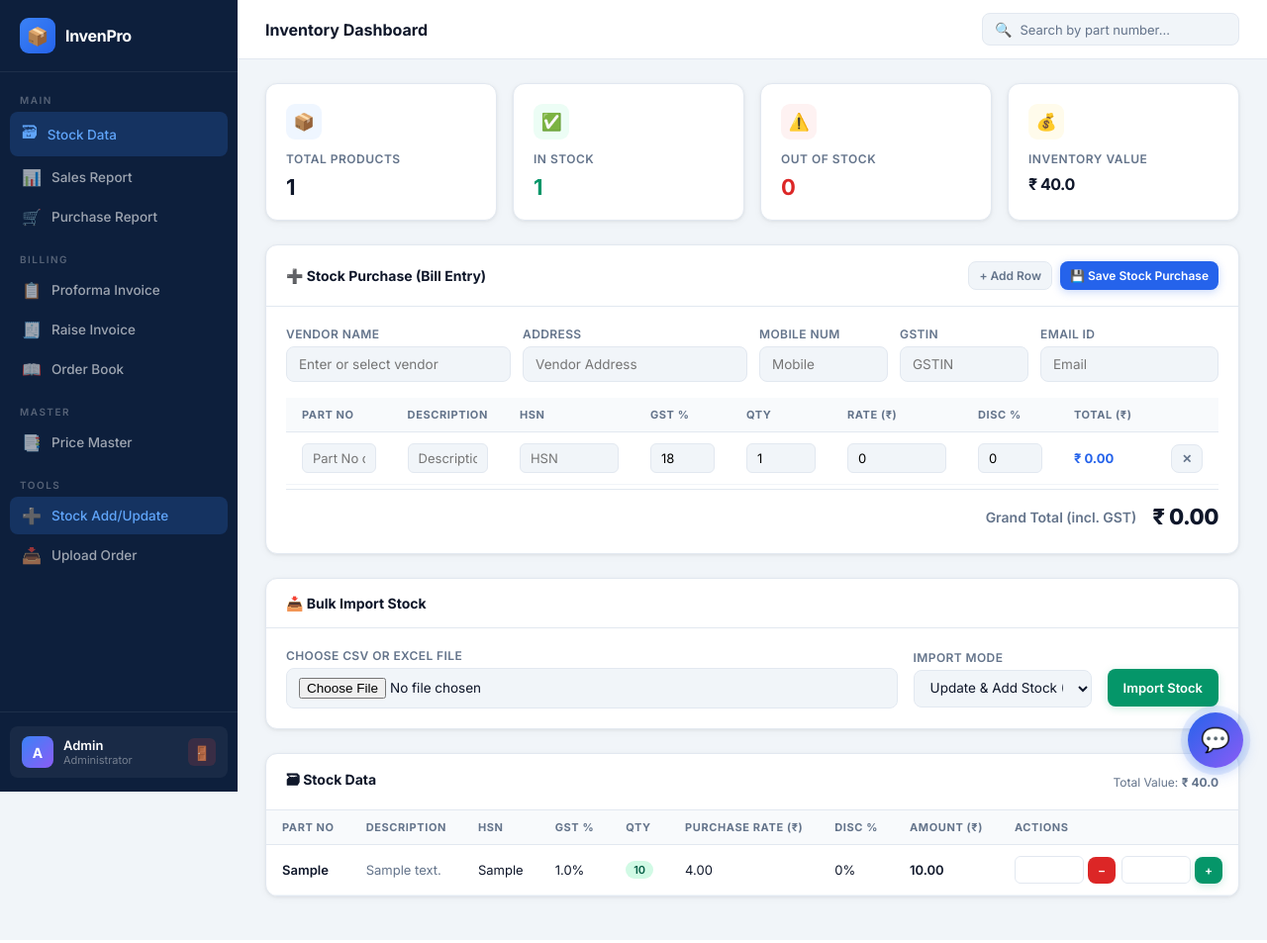
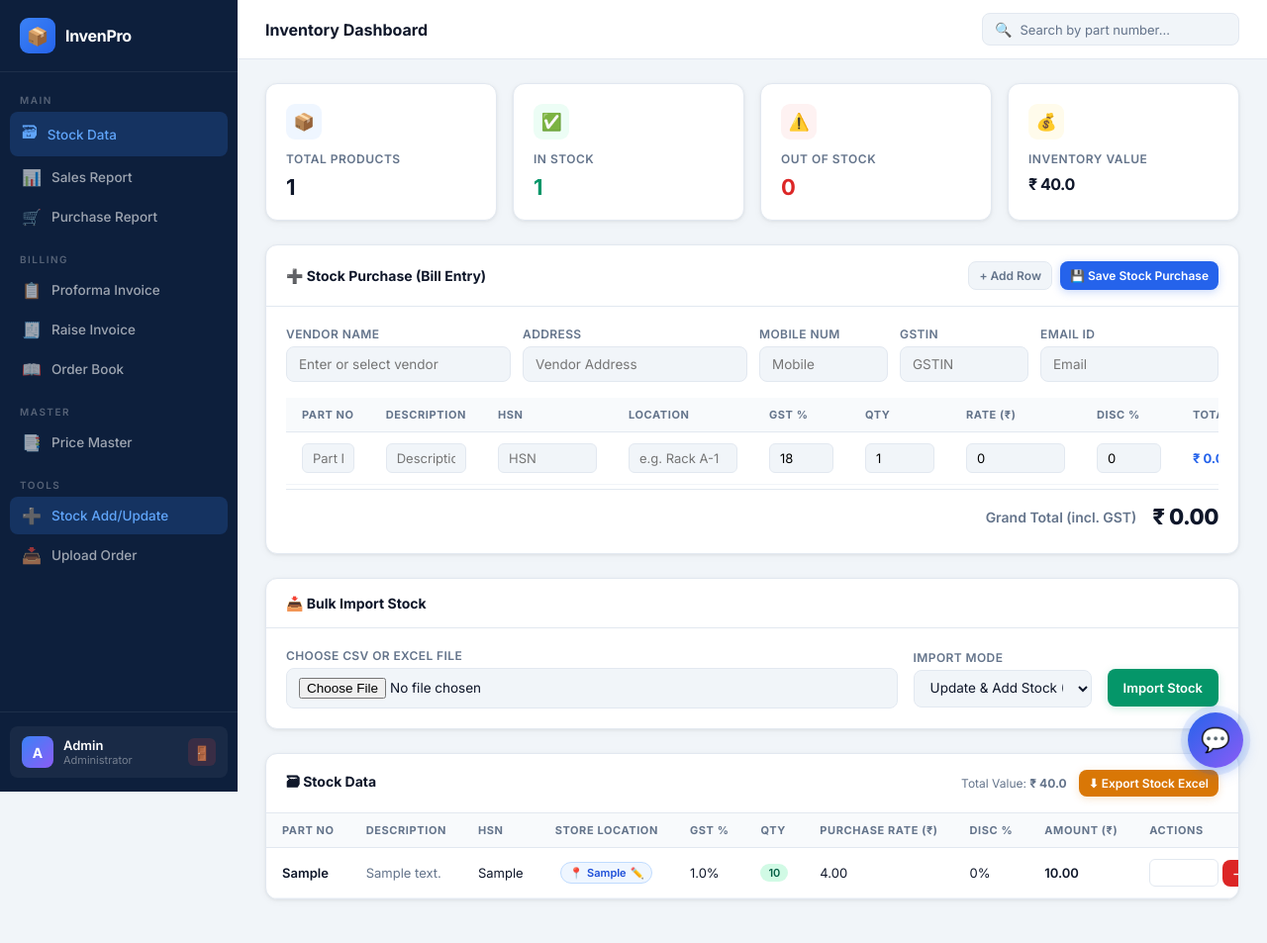
Before and after one commit to Kajalthombare/inventory-app, a FastAPI app: page / in a window 1280 px wide. Shown: the whole page at 99% size. Run offline with FastAPI, Linux system fonts and the light colour scheme; the visitor is signed in with stand-in values (Sample User, id 1); tables that the repository leaves empty hold one stand-in row (values such as "Sample post"); data that the repository does not hold is empty.

Commit message:
Add store location column for products and stock Excel export feature

```diff
--- a/main.py
+++ b/main.py
@@ -11,7 +11,7 @@ from datetime import datetime
 from fastapi.responses import FileResponse
 import pdfkit
 from openpyxl import Workbook
-from openpyxl.styles import Font, Alignment, Border, Side
+from openpyxl.styles import Font, Alignment, Border, Side, PatternFill
 
 from fastapi.responses import HTMLResponse
 from database import Base
@@ -63,13 +63,14 @@ def auto_import_inventory():
         except Exception:
             db.rollback()
 
-        # Add vendor details to products table
+        # Add vendor details & location to products table
         for col, col_type in [
             ("vendor_name", "VARCHAR(255)"),
             ("vendor_address", "VARCHAR(255)"),
             ("vendor_mobile", "VARCHAR(50)"),
             ("vendor_gstin", "VARCHAR(50)"),
-            ("vendor_email", "VARCHAR(255)")
+            ("vendor_email", "VARCHAR(255)"),
+            ("location", "VARCHAR(100)")
         ]:
             try:
                 db.execute(_text(f"ALTER TABLE products ADD COLUMN {col} {col_type}"))
@@ -90,16 +91,18 @@ def auto_import_inventory():
                     rate     = float(row.get("Rate", 0) or 0)
                     discount = float(row.get("Discount", 0) or 0)
                     amount   = ((qty * rate) - (qty * rate * discount / 100)) if qty > 0 else 0.0
+                    loc = str(row.get("Location", row.get("location", "")) or "").strip()
                     db.execute(_text("""
-                        INSERT INTO products (part_no, description, hsn, gst, quantity, rate, discount, amount)
-                        VALUES (:pn, :desc, :hsn, :gst, :qty, :rate, :disc, :amt)
+                        INSERT INTO products (part_no, description, hsn, gst, quantity, rate, discount, amount, location)
+                        VALUES (:pn, :desc, :hsn, :gst, :qty, :rate, :disc, :amt, :loc)
                     """), {
                         "pn":   str(row.get("Part No", "")).strip(),
                         "desc": str(row.get("Description", "")).strip(),
                         "hsn":  str(row.get("HSN", "")).strip(),
                         "gst":  float(row.get("GST", 18) or 18),
                         "qty":  qty, "rate": rate, "disc": discount,
-                        "amt":  round(amount, 2)
+                        "amt":  round(amount, 2),
+                        "loc":  loc
                     })
                 db.commit()
                 print(f"✅ Auto-imported inventory.xlsx ({len(df)} products)")
@@ -195,6 +198,7 @@ class Product(Base):
     rate = Column(Float)
     discount = Column(Float)
     amount = Column(Float)
+    location = Column(String(100), nullable=True, default="")
     vendor_name = Column(String(255), nullable=True)
     vendor_address = Column(String(255), nullable=True)
     vendor_mobile = Column(String(50), nullable=True)
@@ -375,7 +379,8 @@ def home(request: Request, page: int = 1, q: str = ""):
     if q_clean:
         query = query.filter(
             (func.upper(Product.part_no).like(f"%{q_clean}%")) |
-            (func.upper(Product.description).like(f"%{q_clean}%"))
+            (func.upper(Product.description).like(f"%{q_clean}%")) |
+            (func.upper(Product.location).like(f"%{q_clean}%"))
         )
 
     ordered_query = query.order_by(
@@ -626,6 +631,7 @@ def upload_stock(file: UploadFile = File(...), mode: str = Form("append")):
             vendor_mobile = str(row.get("VENDOR MOBILE", row.get("MOBILE", ""))).strip()
             vendor_gstin = str(row.get("VENDOR GSTIN", row.get("GSTIN", ""))).strip()
             vendor_email = str(row.get("VENDOR EMAIL", row.get("EMAIL", ""))).strip()
+            location = str(row.get("LOCATION", row.get("STORE LOCATION", row.get("RACK", row.get("SHELF", row.get("BIN", row.get("PLACE", ""))))))).strip()
 
             amount = (qty * rate) - ((qty * rate) * (discount / 100)) if qty > 0 else 0.0
 
@@ -640,6 +646,8 @@ def upload_stock(file: UploadFile = File(...), mode: str = Form("append")):
                 if discount > 0:
                     existing.discount = discount
                 existing.amount = (existing.quantity * existing.rate) - ((existing.quantity * existing.rate) * (existing.discount / 100))
+                if location:
+                    existing.location = location
                 if vendor_name:
                     existing.vendor_name = vendor_name
                 if vendor_address:
@@ -660,6 +668,7 @@ def upload_stock(file: UploadFile = File(...), mode: str = Form("append")):
                     rate=rate,
                     discount=discount,
                     amount=round(amount, 2),
+                    location=location,
                     vendor_name=vendor_name,
                     vendor_address=vendor_address,
                     vendor_mobile=vendor_mobile,
@@ -677,6 +686,167 @@ def upload_stock(file: UploadFile = File(...), mode: str = Form("append")):
         return {"error": str(e)}, 500
     finally:
         db.close()
+
+
+@app.post("/update_location/{product_id}")
+async def update_product_location(product_id: int, request: Request):
+    data = await request.json()
+    new_location = str(data.get("location", "")).strip()
+    db = SessionLocal()
+    try:
+        product = db.query(Product).filter(Product.id == product_id).first()
+        if not product:
+            return {"error": "Product not found"}
+        product.location = new_location
+        db.commit()
+        return {"ok": True, "location": new_location}
+    except Exception as e:
+        db.rollback()
+        return {"error": str(e)}
+    finally:
+        db.close()
+
+
+@app.get("/export_stock_excel")
+def export_stock_excel(q: str = Query("")):
+    db = SessionLocal()
+    try:
+        from sqlalchemy import func
+        q_clean = q.strip().upper()
+        query = db.query(Product)
+        if q_clean:
+            query = query.filter(
+                (func.upper(Product.part_no).like(f"%{q_clean}%")) |
+                (func.upper(Product.description).like(f"%{q_clean}%")) |
+                (func.upper(Product.location).like(f"%{q_clean}%"))
+            )
+
+        products = query.order_by(Product.part_no.asc()).all()
+
+        wb = Workbook()
+        ws = wb.active
+        ws.title = "Stock Inventory"
+
+        # Enable grid lines
+        ws.views.sheetView[0].showGridLines = True
+
+        # Header style
+        header_font = Font(name="Calibri", size=11, bold=True, color="FFFFFF")
+        header_fill = PatternFill(start_color="1E293B", end_color="1E293B", fill_type="solid")
+        header_align = Alignment(horizontal="center", vertical="center", wrap_text=True)
+
+        headers = [
+            "Part No", "Description", "HSN", "GST %",
+            "Quantity", "Stock Status", "Purchase Rate (₹)",
+            "Discount %", "Taxable Amount (₹)", "Store Location", "Vendor Name"
+        ]
+
+        ws.append(headers)
+
+        for col_num in range(1, len(headers) + 1):
+            cell = ws.cell(row=1, column=col_num)
+            cell.font = header_font
+            cell.fill = header_fill
+            cell.alignment = header_align
+
+        total_qty = 0
+        total_value = 0.0
+        in_stock_count = 0
+        out_stock_count = 0
+
+        data_row_border = Border(
+            left=Side(style='thin', color='E2E8F0'),
+            right=Side(style='thin', color='E2E8F0'),
+            top=Side(style='thin', color='E2E8F0'),
+            bottom=Side(style='thin', color='E2E8F0')
+        )
+
+        for p in products:
+            qty = int(p.quantity or 0)
+            rate = float(p.rate or 0.0)
+            discount = float(p.discount or 0.0)
+            amt = float(p.amount or 0.0)
+            if qty <= 0:
+                amt = 0.0
+                status = "Out of Stock"
+                out_stock_count += 1
+            elif qty < 5:
+                status = "Low Stock"
+                in_stock_count += 1
+                total_qty += qty
+                total_value += amt
+            else:
+                status = "In Stock"
+                in_stock_count += 1
+                total_qty += qty
+                total_value += amt
+
+            row_data = [
+                p.part_no or "",
+                p.description or "",
+                p.hsn or "",
+                f"{p.gst or 18}%",
+                qty,
+                status,
+                round(rate, 2),
+                f"{discount}%",
+                round(amt, 2),
+                p.location or "Unassigned",
+                p.vendor_name or ""
+            ]
+            ws.append(row_data)
+
+            r_idx = ws.max_row
+            ws.cell(row=r_idx, column=1).alignment = Alignment(horizontal="left")
+            ws.cell(row=r_idx, column=2).alignment = Alignment(horizontal="left")
+            ws.cell(row=r_idx, column=3).alignment = Alignment(horizontal="center")
+            ws.cell(row=r_idx, column=4).alignment = Alignment(horizontal="center")
+            ws.cell(row=r_idx, column=5).alignment = Alignment(horizontal="right")
+            ws.cell(row=r_idx, column=6).alignment = Alignment(horizontal="center")
+            ws.cell(row=r_idx, column=7).alignment = Alignment(horizontal="right")
+            ws.cell(row=r_idx, column=8).alignment = Alignment(horizontal="center")
+            ws.cell(row=r_idx, column=9).alignment = Alignment(horizontal="right")
+            ws.cell(row=r_idx, column=10).alignment = Alignment(horizontal="center")
+            ws.cell(row=r_idx, column=11).alignment = Alignment(horizontal="left")
+
+            for col_idx in range(1, 12):
+                ws.cell(row=r_idx, column=col_idx).border = data_row_border
+
+        ws.append([])
+
+        summary_title_font = Font(name="Calibri", size=11, bold=True)
+        ws.append(["Stock Summary"])
+        ws.cell(row=ws.max_row, column=1).font = summary_title_font
+
+        ws.append(["Total Unique Products", len(products)])
+        ws.append(["In Stock Items", in_stock_count])
+        ws.append(["Out of Stock Items", out_stock_count])
+        ws.append(["Total Stock Quantity", total_qty])
+        ws.append(["Total Inventory Valuation (₹)", round(total_value, 2)])
+
+        for col in ws.columns:
+            max_len = 0
+            col_letter = col[0].column_letter
+            for cell in col:
+                val = str(cell.value or '')
+                if len(val) > max_len:
+                    max_len = len(val)
+            ws.column_dimensions[col_letter].width = max(max_len + 3, 12)
+
+        output = io.BytesIO()
+        wb.save(output)
+        output.seek(0)
+
+        filename = "stock_inventory.xlsx" if not q_clean else f"stock_inventory_{q_clean}.xlsx"
+
+        return StreamingResponse(
+            output,
+            media_type="application/vnd.openxmlformats-officedocument.spreadsheetml.sheet",
+            headers={"Content-Disposition": f"attachment; filename={filename}"}
+        )
+    finally:
+        db.close()
+
 
 
 # ---------------- ADD PRODUCT ----------------
@@ -746,6 +916,7 @@ def add_product(
     quantity: int = Form(...),
     rate: float = Form(...),
     discount: float = Form(0),
+    location: str = Form(None),
     vendor_name: str = Form(None),
     vendor_address: str = Form(None),
     vendor_mobile: str = Form(None),
@@ -819,7 +990,9 @@ def add_product(
                 (existing.quantity * existing.rate) * (existing.discount / 100)
             )
 
-        # Update vendor details
+        # Update vendor details and location
+        if location and location.strip():
+            existing.location = location.strip()
         if vendor_name and vendor_name.strip():
             existing.vendor_name = vendor_name.strip()
             existing.vendor_address = vendor_address.strip() if vendor_address else ""
@@ -845,6 +1018,7 @@ def add_product(
             rate=rate,
             discount=discount,
             amount=amount,
+            location=location.strip() if (location and location.strip()) else "",
             vendor_name=vendor_name.strip() if (vendor_name and vendor_name.strip()) else "",
             vendor_address=vendor_address.strip() if vendor_address else "",
             vendor_mobile=vendor_mobile.strip() if vendor_mobile else "",
@@ -933,6 +1107,7 @@ async def add_purchase_bill(request: Request):
 
         # Update or Create Product Stock
         existing = db.query(Product).filter(Product.part_no == part_no).first()
+        item_loc = str(item.get("location", "") or "").strip()
         if existing:
             existing.quantity += qty
             if rate > 0:
@@ -943,6 +1118,8 @@ async def add_purchase_bill(request: Request):
                 existing.hsn = hsn
             existing.gst = gst
             existing.discount = discount
+            if item_loc:
+                existing.location = item_loc
 
             # Recalculate amount
             if existing.quantity <= 0:
@@ -976,6 +1153,7 @@ async def add_purchase_bill(request: Request):
                 rate=rate,
                 discount=discount,
                 amount=round(amount, 2),
+                location=item_loc,
                 vendor_name=vendor_name,
                 vendor_address=vendor_address,
                 vendor_mobile=vendor_mobile,
@@ -1011,6 +1189,7 @@ def get_price(part_no: str):
         "rate": rate,
         "hsn": hsn,
         "description": description,
+        "location": prod.location if (prod and prod.location) else "",
         "vendor_name": prod.vendor_name if prod else "",
         "vendor_address": prod.vendor_address if prod else "",
         "vendor_mobile": prod.vendor_mobile if prod else "",
--- a/templates/index.html
+++ b/templates/index.html
@@ -1403,14 +1403,15 @@
                         <table class="data-table" id="purchase_table">
                             <thead>
                                 <tr>
-                                    <th style="width: 200px;">Part No</th>
+                                    <th style="width: 180px;">Part No</th>
                                     <th>Description</th>
-                                    <th style="width: 110px;">HSN</th>
-                                    <th style="width: 80px;">GST %</th>
-                                    <th style="width: 90px;">Qty</th>
-                                    <th style="width: 120px;">Rate (₹)</th>
-                                    <th style="width: 80px;">Disc %</th>
-                                    <th style="width: 130px;">Total (₹)</th>
+                                    <th style="width: 100px;">HSN</th>
+                                    <th style="width: 110px;">Location</th>
+                                    <th style="width: 70px;">GST %</th>
+                                    <th style="width: 80px;">Qty</th>
+                                    <th style="width: 100px;">Rate (₹)</th>
+                                    <th style="width: 70px;">Disc %</th>
+                                    <th style="width: 110px;">Total (₹)</th>
                                     <th style="width: 50px;"></th>
                                 </tr>
                             </thead>
@@ -1454,7 +1455,10 @@
             <div class="section-card" id="stock-data-card" style="display: block;">
                 <div class="section-header">
                     <div class="section-title">🗃 Stock Data</div>
-                    <span style="font-size:12px;color:var(--text-muted);">Total Value: <strong>₹ {{ total_value }}</strong></span>
+                    <div style="display:flex;gap:12px;align-items:center;">
+                        <span style="font-size:12px;color:var(--text-muted);">Total Value: <strong>₹ {{ total_value }}</strong></span>
+                        <button onclick="exportStockExcel()" class="btn btn-warning btn-sm">⬇ Export Stock Excel</button>
+                    </div>
                 </div>
                 <div class="table-wrap">
                     <table class="data-table" id="productTable">
@@ -1463,6 +1467,7 @@
                                 <th>Part No</th>
                                 <th>Description</th>
                                 <th>HSN</th>
+                                <th style="text-align:center;">Store Location</th>
                                 <th>GST %</th>
                                 <th>Qty</th>
                                 <th>Purchase Rate (₹)</th>
@@ -1477,6 +1482,13 @@
                                 <td style="font-weight:600;">{{ p.part_no }}</td>
                                 <td style="color:var(--text-muted);">{{ p.description }}</td>
                                 <td>{{ p.hsn }}</td>
+                                <td style="text-align:center;">
+                                    <span id="loc-badge-{{p.id}}" onclick="editLocation({{p.id}}, '{{ (p.location or '')|e }}')"
+                                          style="cursor:pointer; display:inline-flex; align-items:center; gap:4px; padding:3px 8px; border-radius:12px; font-size:11px; font-weight:600; background:{% if p.location %}#eff6ff{% else %}#f1f5f9{% endif %}; color:{% if p.location %}#1d4ed8{% else %}#64748b{% endif %}; border:1px solid {% if p.location %}#bfdbfe{% else %}#cbd5e1{% endif %};"
+                                          title="Click to edit store location">
+                                        📍 <span id="loc-text-{{p.id}}">{% if p.location %}{{ p.location }}{% else %}+ Set Loc{% endif %}</span> ✏️
+                                    </span>
+                                </td>
                                 <td>{{ p.gst }}%</td>
                                 <td>
                                     {% if p.quantity == 0 %}
@@ -1553,7 +1565,7 @@ document.getElementById('search').addEventListener('keypress', function(e){
 let purchaseRows = [];
 
 function addPurchaseRow() {
-    purchaseRows.push({ part_no: '', description: '', hsn: '', gst: 18.0, qty: 1, rate: 0.0, discount: 0.0 });
+    purchaseRows.push({ part_no: '', description: '', hsn: '', location: '', gst: 18.0, qty: 1, rate: 0.0, discount: 0.0 });
     renderPurchaseRows();
 }
 
@@ -1573,6 +1585,7 @@ function renderPurchaseRows() {
                         purchaseRows[${i}].description = d.description;
                         purchaseRows[${i}].rate = d.rate;
                         purchaseRows[${i}].hsn = d.hsn;
+                        if (d.location) purchaseRows[${i}].location = d.location;
                         fetchPurchasePartDetails(${i});
                     })"
                     onblur="purchaseRows[${i}].part_no = this.value.trim().toUpperCase(); this.value = purchaseRows[${i}].part_no; if(purchaseRows[${i}].part_no) fetchPurchasePartDetails(${i});"
@@ -1588,6 +1601,11 @@ function renderPurchaseRows() {
                 <input type="text" value="${r.hsn}"
                     onchange="purchaseRows[${i}].hsn = this.value; renderPurchaseRows();"
                     class="q-table-input" placeholder="HSN" style="width:100px;">
+            </td>
+            <td>
+                <input type="text" value="${r.location || ''}"
+                    onchange="purchaseRows[${i}].location = this.value; renderPurchaseRows();"
+                    class="q-table-input" placeholder="e.g. Rack A-1" style="width:110px;">
             </td>
             <td>
                 <input type="number" value="${r.gst}" min="0" max="100"
@@ -1628,6 +1646,7 @@ async function fetchPurchasePartDetails(i) {
         if (data.description) purchaseRows[i].description = data.description;
         if (data.rate && data.rate > 0) purchaseRows[i].rate = data.rate;
         if (data.hsn) purchaseRows[i].hsn = data.hsn;
+        if (data.location) purchaseRows[i].location = data.location;
 
         // Auto-fill vendor details at the top if they are empty
         const vNameInput = document.getElementById('purchase-vendor-name');
@@ -1664,6 +1683,7 @@ async function saveStockPurchase() {
             part_no: r.part_no,
             description: r.description,
             hsn: r.hsn,
+            location: r.location || '',
             gst: r.gst,
             qty: r.qty,
             rate: r.rate,
@@ -1700,6 +1720,46 @@ function focusAddStockForm() {
             vendorInput.scrollIntoView({ behavior: 'smooth', block: 'center' });
         }
     }, 150);
+}
+
+function exportStockExcel() {
+    const q = (document.getElementById('search')?.value || '').trim();
+    window.open(`/export_stock_excel?q=${encodeURIComponent(q)}`);
+}
+
+async function editLocation(productId, currentLoc) {
+    const newLoc = prompt("Enter Store Location (e.g. Rack A-1, Shelf 3, Bin 12):", currentLoc || "");
+    if (newLoc === null) return;
+
+    try {
+        const res = await fetch(`/update_location/${productId}`, {
+            method: 'POST',
+            headers: { 'Content-Type': 'application/json' },
+            body: JSON.stringify({ location: newLoc })
+        });
+        const data = await res.json();
+        if (data.ok) {
+            const textEl = document.getElementById(`loc-text-${productId}`);
+            const badgeEl = document.getElementById(`loc-badge-${productId}`);
+            if (textEl && badgeEl) {
+                if (data.location) {
+                    textEl.textContent = data.location;
+                    badgeEl.style.background = '#eff6ff';
+                    badgeEl.style.color = '#1d4ed8';
+                    badgeEl.style.borderColor = '#bfdbfe';
+                } else {
+                    textEl.textContent = '+ Set Loc';
+                    badgeEl.style.background = '#f1f5f9';
+                    badgeEl.style.color = '#64748b';
+                    badgeEl.style.borderColor = '#cbd5e1';
+                }
+            }
+        } else {
+            alert('Error updating location: ' + (data.error || 'Unknown error'));
+        }
+    } catch (e) {
+        alert('Network error: ' + e);
+    }
 }
 
 // Initialize the first row
```
Also changed, not shown: chatbot_agent.py (+13 -10 lines).
